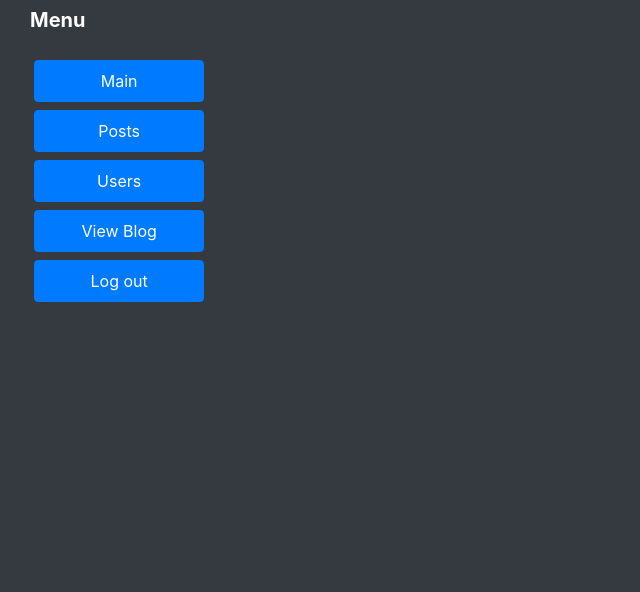
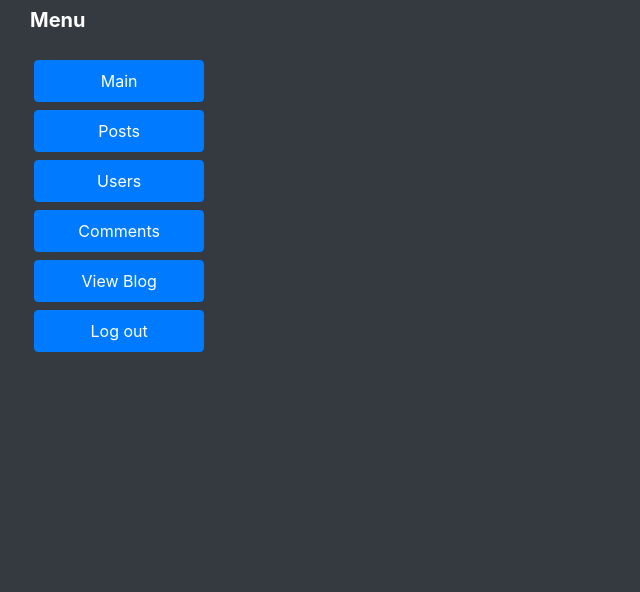
Before and after one commit to SepandJP/Simple_Blog, a PHP site: page /admin/index.php in a window 1280 px wide. Shown: the top 592 px of the page, without its empty margins (0-640 px from the left). Run offline with PHP 8.4, Linux system fonts and the light colour scheme; the visitor is signed in with stand-in values (Sample User, id 1).

Commit message:
add Comments page to menu

```diff
--- a/admin/menu.php
+++ b/admin/menu.php
@@ -19,6 +19,9 @@
                 <a href="users.php" class="nav-link btn btn-primary">Users</a>
             </li>
             <li class="nav-item m-1">
+                <a href="comments.php" class="nav-link btn btn-primary">Comments</a>
+            </li>
+            <li class="nav-item m-1">
                 <a href="../" class="px-0 nav-link btn btn-primary">View Blog</a>
             </li>
             <li class="nav-item m-1">
```
